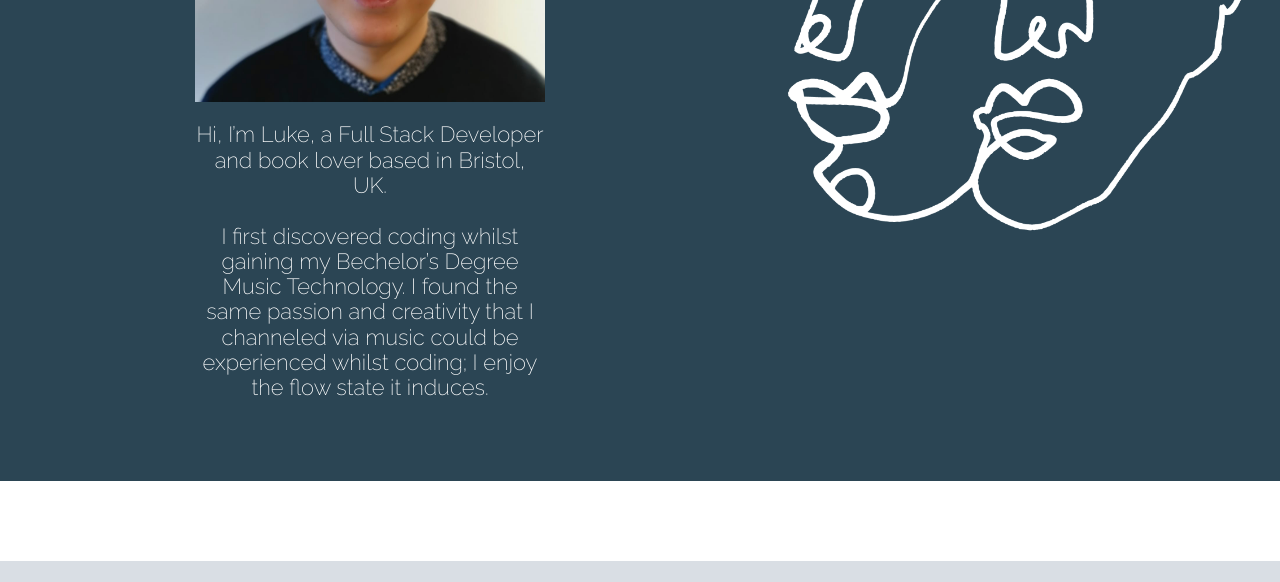
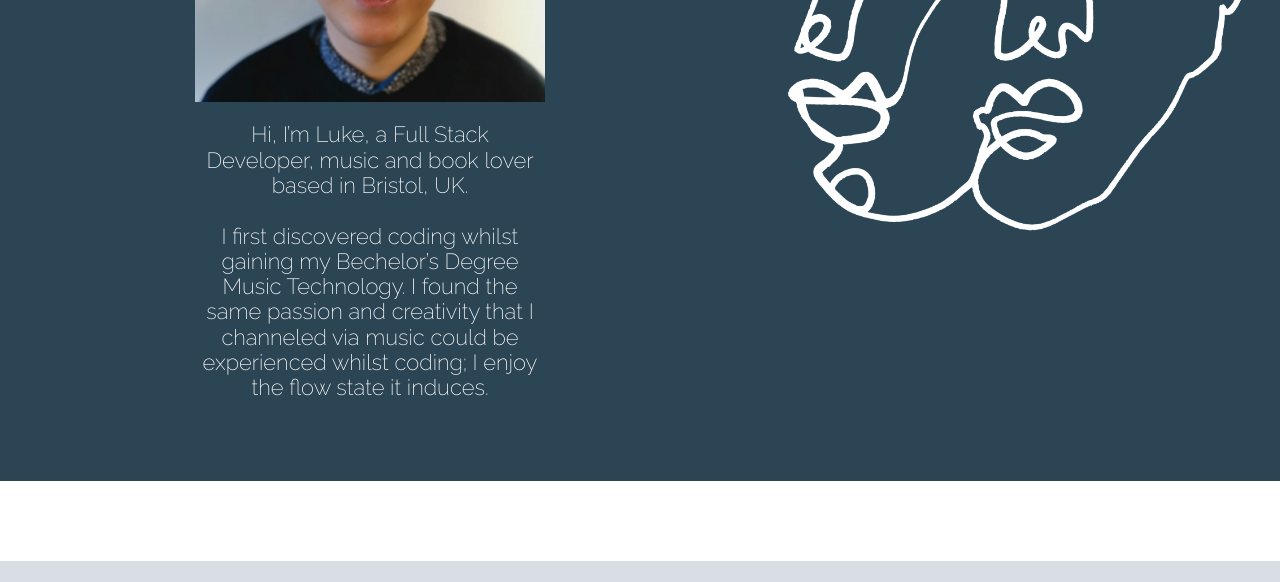
Before and after one commit to luke-grayland/luke-grayland.github.io, a plain HTML site: page index.html in a window 1280 px wide. Shown: the part 1300-1882 px from the top of the page. Drawn offline with Linux system fonts and the light colour scheme.

Commit message:
edited about me text

```diff
--- a/index.html
+++ b/index.html
@@ -49,7 +49,7 @@
 				<h2>About Me</h2>
 				<div class="aboutMeInnerContent">
 					<img id="lukeHeadshot" src="Images/ppSquare.png" alt="A picture of Luke's face" class="headshotImage">
-					<p>Hi, I’m <strong>Luke</strong>, a Full Stack Developer and book lover based in Bristol, UK.<br><br>I first discovered coding whilst gaining my Bechelor’s Degree Music Technology. I found the same passion and creativity that I channeled via music could be experienced whilst coding; I enjoy the flow state it induces.
+					<p>Hi, I’m <strong>Luke</strong>, a Full Stack Developer, music and book lover based in Bristol, UK.<br><br>I first discovered coding whilst gaining my Bechelor’s Degree Music Technology. I found the same passion and creativity that I channeled via music could be experienced whilst coding; I enjoy the flow state it induces.
 					</p>
 				</div>
 			</div>
```
